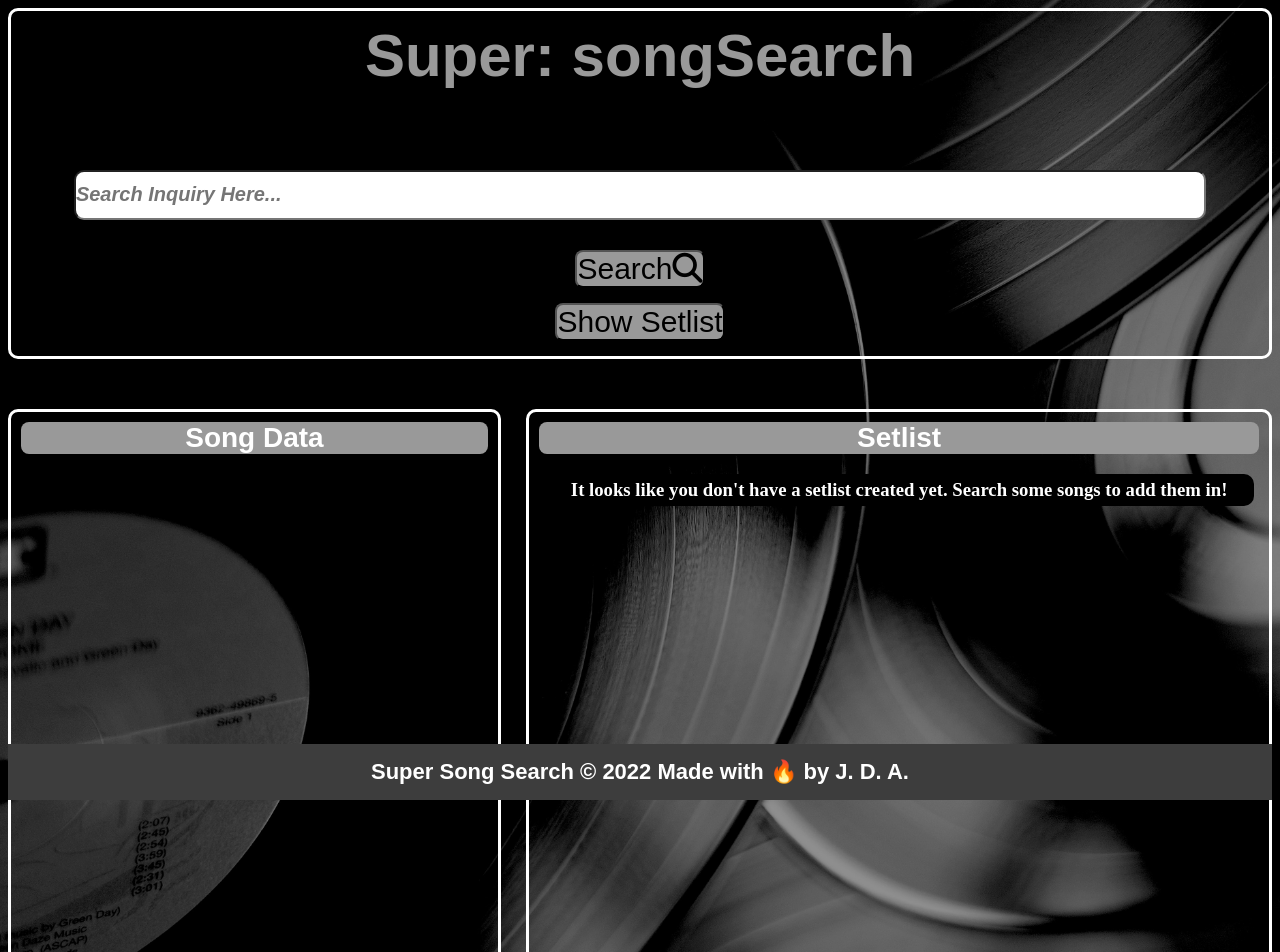
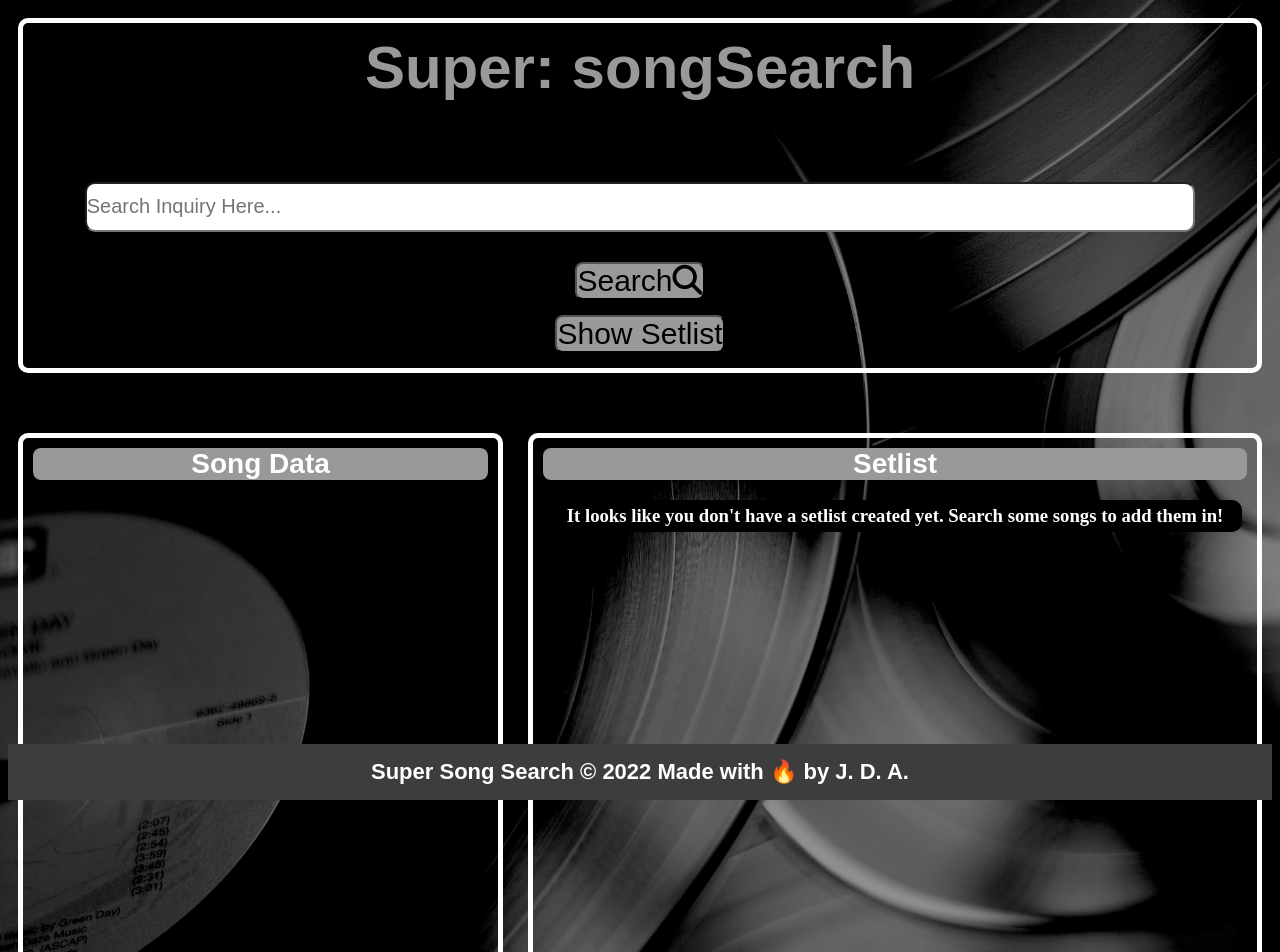
Before and after one commit to Jasonwesleysmith/super-song-search, a plain HTML site: page index.html in a window 1280 px wide. Shown: the top 952 px of the page. Drawn offline with nearby package versions, Linux system fonts and the light colour scheme.

Commit message:
add margins

```diff
--- a/assets/script.js
+++ b/assets/script.js
@@ -179,7 +179,7 @@ setLocalStorage = function(item) {
 
         values.forEach(function(result) {
 
-            displayResults = $('<button id="option" class="btn-result">' + result.display + '</button>');
+            displayResults = $('<button id="option" class="btn result">' + result.display + '</button>');
             displayDelete = $('<button id="setlist-delete" class="btn result">Remove</button><br class="result"/>')
             results.append(displayResults);
             results.append(displayDelete);
--- a/assets/style.css
+++ b/assets/style.css
@@ -35,8 +35,12 @@ body {
   height: 100%;
 }
 
+section {
+  margin: 10px;
+}
+
 #hero {
-  border: 3px solid white;
+  border: 5px solid white;
   border-radius: 10px;
   text-align: center;
 }
@@ -48,7 +52,7 @@ body {
   margin: 0px 0px 15px 0px;
   height: 30%;
   border-radius: 8px;
-}
+} */
 
 ::placeholder {
   font-size: 20px;
@@ -91,7 +95,7 @@ justify-content: center;
 }
 
 #results {
-  border: 3px solid white;
+  border: 5px solid white;
   border-radius: 10px;
   padding: 10px;
 
@@ -104,7 +108,7 @@ text-align: center;
 }
 
 #song-data {
-  border: 3px solid white;
+  border: 5px solid white;
   border-radius: 10px;
   min-height: 900px;
   padding: 10px;
@@ -126,9 +130,10 @@ text-align: center;
 /* main */
 main {
   display: inline-block;
-  background-color: var(--pink);
   color: #fff;
   width: 100%;
+  margin:auto;
+
 }
 
 /* footer */
@@ -165,8 +170,6 @@ footer {
 
 #option {
   width: 50%;
-  /* margin-top: 1em; */
   font-size: 24;
   font-family: sans-serif;
-
 }
```
